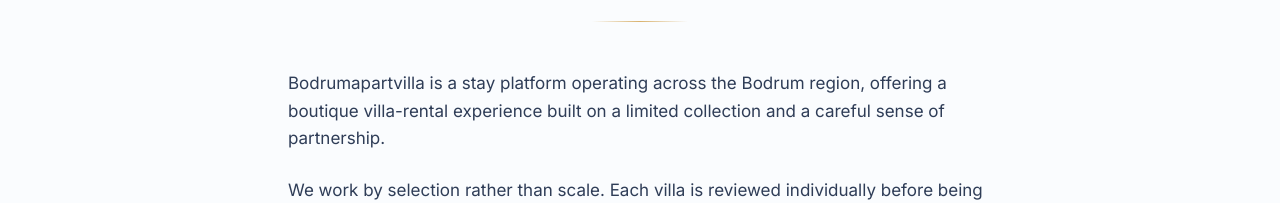
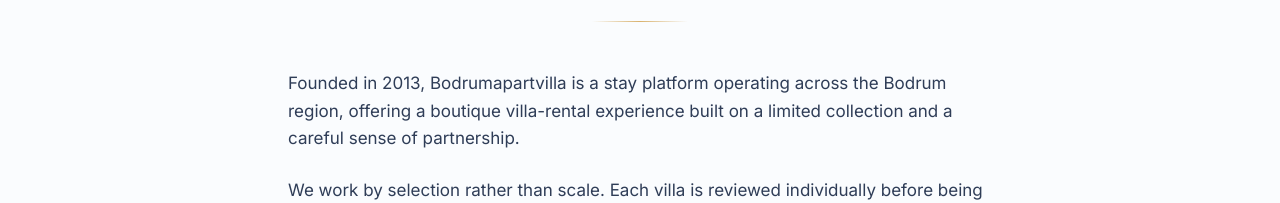
Before and after one commit to archixusa/bodrumapartvilla-com, a Next.js app: page /en/hakkimizda in a window 1280 px wide. Shown: the part 261-464 px from the top of the page. Built offline with nearby package versions, Linux system fonts and the light colour scheme; no server answers.

Commit message:
chore: add 2013 founding year on hakkimizda

```diff
--- a/src/app/[locale]/hakkimizda/page.tsx
+++ b/src/app/[locale]/hakkimizda/page.tsx
@@ -64,8 +64,8 @@
         <section className="mt-12 space-y-6 text-[17px] leading-relaxed text-ink/85">
           <p>
             {isTr
-              ? "Bodrumapartvilla, Bodrum bölgesinde butik villa kiralama deneyimi sunan, sınırlı koleksiyon ve özenli ortaklık ilkesiyle çalışan bir konaklama platformudur."
-              : "Bodrumapartvilla is a stay platform operating across the Bodrum region, offering a boutique villa-rental experience built on a limited collection and a careful sense of partnership."}
+              ? "Bodrumapartvilla, 2013'ten bu yana Bodrum bölgesinde butik villa kiralama deneyimi sunan, sınırlı koleksiyon ve özenli ortaklık ilkesiyle çalışan bir konaklama platformudur."
+              : "Founded in 2013, Bodrumapartvilla is a stay platform operating across the Bodrum region, offering a boutique villa-rental experience built on a limited collection and a careful sense of partnership."}
           </p>
           <p>
             {isTr
```
